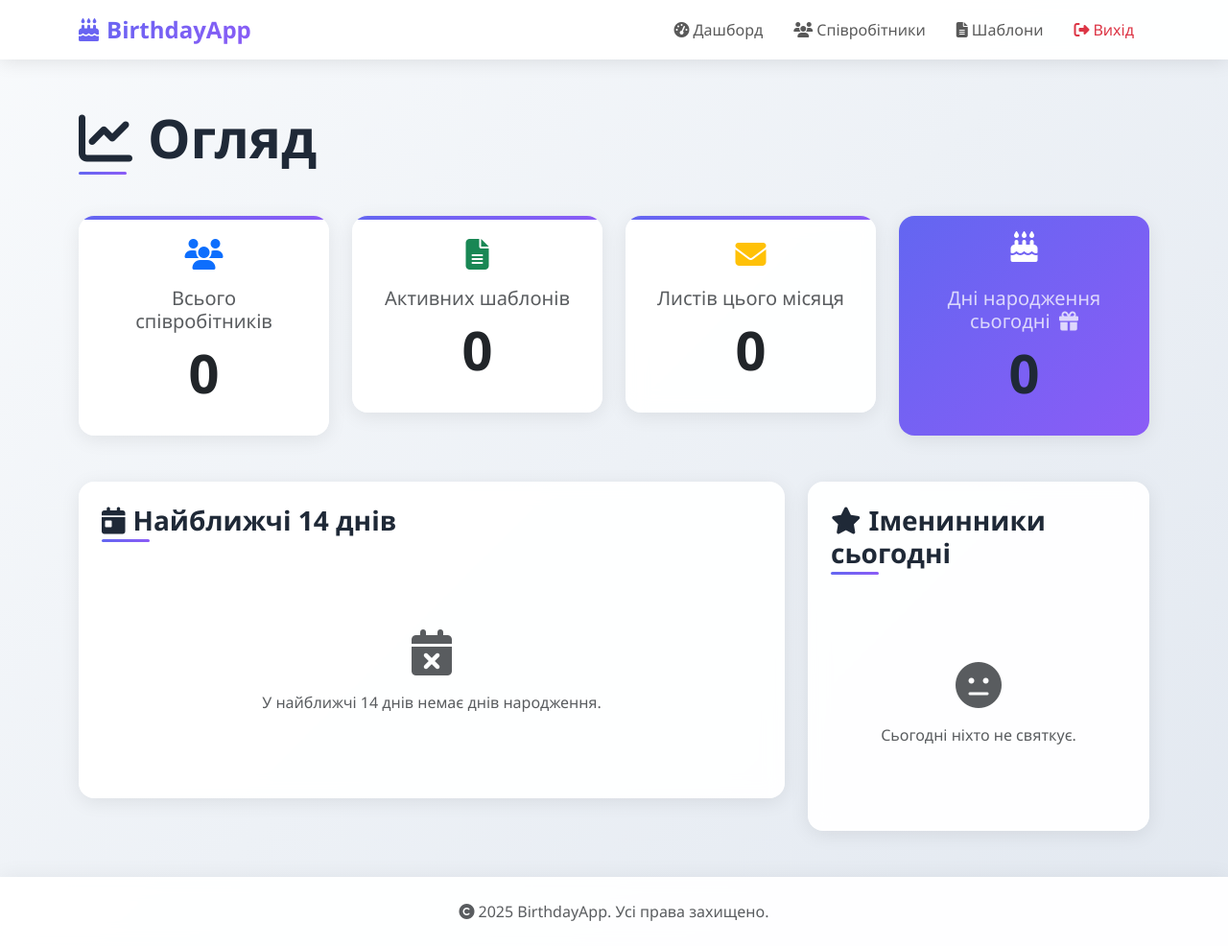
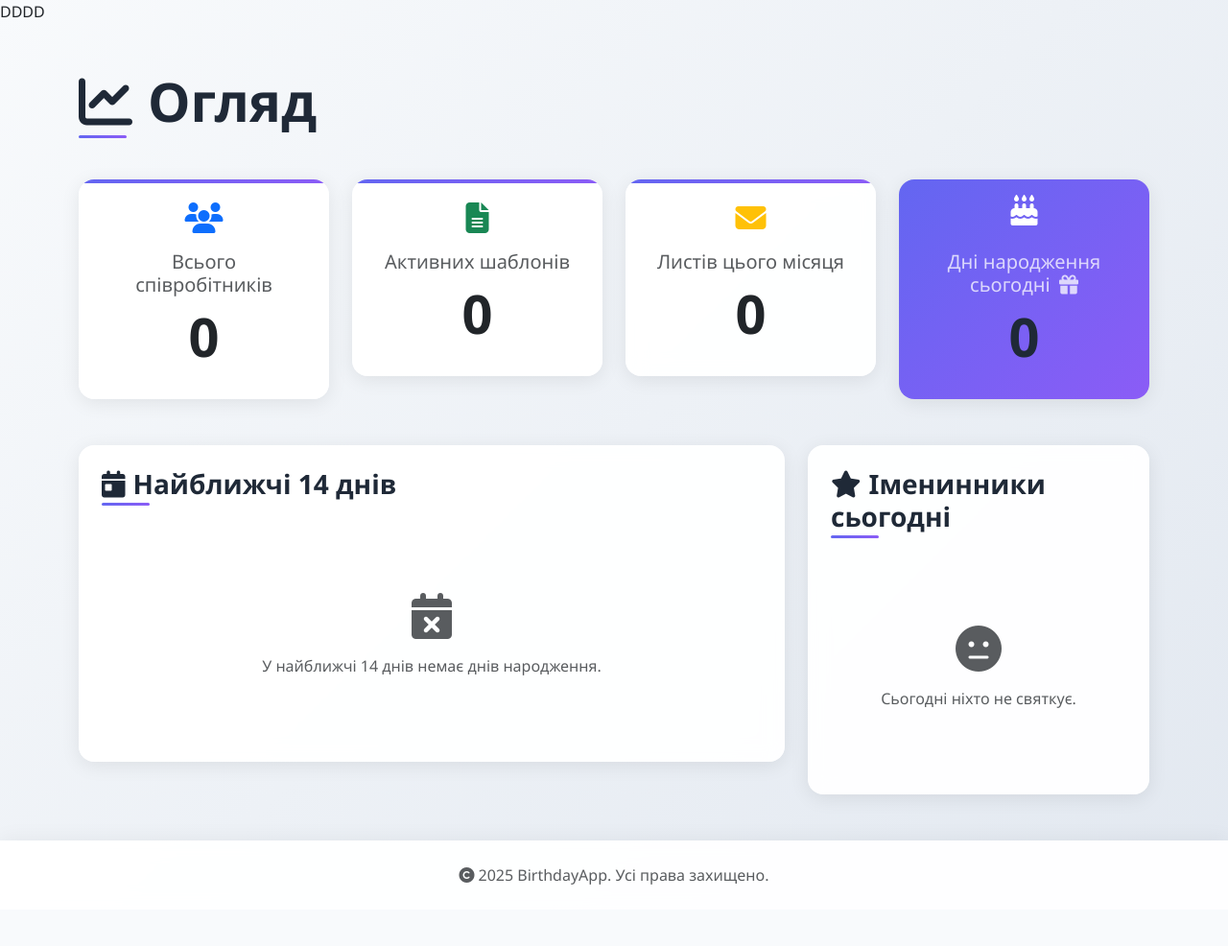
Before and after one commit to sergbondckua/birthday_email_notification_system, a Flask app: page / in a window 1280 px wide. Shown: the whole page at 96% size. After the commit the page ends 922 px from the top, so only its background shows below. Run offline with Flask 3, Linux system fonts and the light colour scheme; data that the repository does not hold is empty; parts of the project's set-up code (start-up, migrations or seed data) failed here and were passed over; some libraries are stand-ins or nearby versions.

Commit message:
add html

```diff
--- a/templates/includes/navbar.html
+++ b/templates/includes/navbar.html
@@ -1,38 +1 @@
-<nav class="navbar navbar-expand-lg navbar-light bg-white sticky-top">
-    <div class="container">
-        <a class="navbar-brand" href="{{ url_for('dashboard') }}">
-            <i class="fas fa-birthday-cake me-2"></i>BirthdayApp
-        </a>
-        <button class="navbar-toggler" type="button" data-bs-toggle="collapse" data-bs-target="#navbarNav"
-                aria-controls="navbarNav" aria-expanded="false" aria-label="Toggle navigation">
-            <span class="navbar-toggler-icon"></span>
-        </button>
-        <div class="collapse navbar-collapse" id="navbarNav">
-            <ul class="navbar-nav ms-auto">
-                <li class="nav-item">
-                    <a class="nav-link {{ 'active' if request.endpoint == 'dashboard' else '' }}"
-                       href="{{ url_for('dashboard') }}">
-                        <i class="fas fa-tachometer-alt me-1"></i>Дашборд
-                    </a>
-                </li>
-                <li class="nav-item">
-                    <a class="nav-link {{ 'active' if request.endpoint == 'employees' else '' }}"
-                       href="{{ url_for('employees') }}">
-                        <i class="fas fa-users me-1"></i>Співробітники
-                    </a>
-                </li>
-                <li class="nav-item">
-                    <a class="nav-link {{ 'active' if request.endpoint == 'templates' else '' }}"
-                       href="{{ url_for('templates') }}">
-                        <i class="fas fa-file-alt me-1"></i>Шаблони
-                    </a>
-                </li>
-                <li class="nav-item">
-                    <a class="nav-link text-danger" href="{{ url_for('logout') }}">
-                        <i class="fas fa-sign-out-alt me-1"></i>Вихід
-                    </a>
-                </li>
-            </ul>
-        </div>
-    </div>
-</nav>
+<h>DDDD</h>
```
